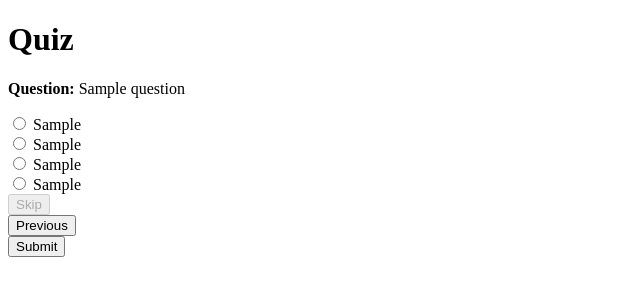
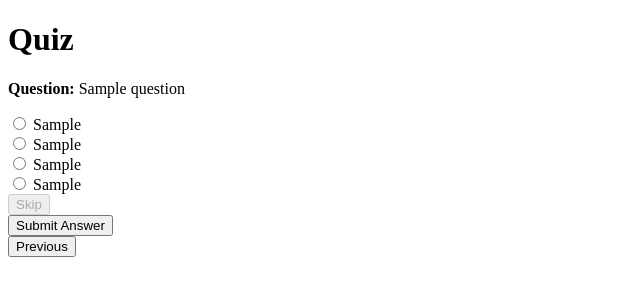
Before and after one commit to sbkr74/work_around_API, a Flask app: template flaskAPI/project/Competition_part3/templates/quiz.html in a window 1280 px wide. Shown: the top 300 px of the page, without its empty margins (0-640 px from the left). Run offline with Flask 3, Linux system fonts and the light colour scheme; the template is opened without the code that fills it: most values are stand-ins (such as "Sample title", 1, 10 or a date in 2020).

```diff
--- a/flaskAPI/project/Competition_part3/templates/login.html
+++ b/flaskAPI/project/Competition_part3/templates/login.html
@@ -2,6 +2,11 @@
 <html lang="en">
 <head>
     <title>Login</title>
+    <style>
+        .para{
+            color: #ff0000;
+        }
+    </style>
 </head>
 <body>
     <h2>Login</h2>
@@ -13,6 +18,7 @@
         <input type="password" name="password" required>
         <br>
         <button type="submit">Login</button>
+        <p class="para">{{msg}}</p>
     </form>
     <p>Don't have an account? <a href="/signup">Sign up here</a></p>
 </body>
--- a/flaskAPI/project/Competition_part3/templates/quiz.html
+++ b/flaskAPI/project/Competition_part3/templates/quiz.html
@@ -7,7 +7,7 @@
 </head>
 <body>
     <h1>Quiz</h1>
-    <form action="{{ url_for('submit') }}" method="POST">
+    <form action="/submit" method="POST">
         <p><strong>Question:</strong> {{ question["question"] }}</p>
 
         <!-- Radio buttons for options -->
@@ -31,14 +31,12 @@
             {% if session["current_index"] == session["total_questions"] - 1 %}disabled{% endif %}>
             Skip
         </button>
+        <br>
+        <button type="submit">Submit Answer</button>
     </form>
 
     <form action="{{ url_for('prev_question') }}" method="POST">
         <button type="submit" {% if session["current_index"] == 0 %}disabled{% endif %}>Previous</button>
     </form>
-
-    <form action="{{ url_for('next_question') }}" method="POST">
-        <button type="submit">Submit</button>
-    </form>
 </body>
 </html>
```
